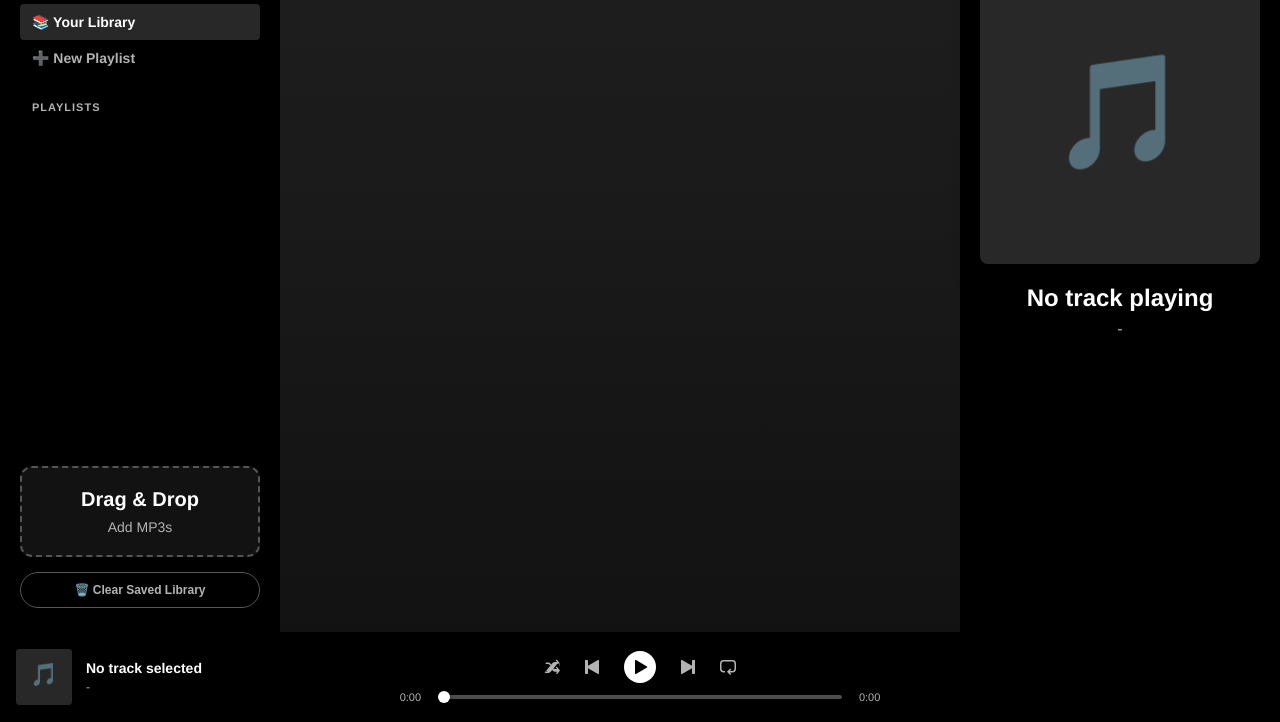
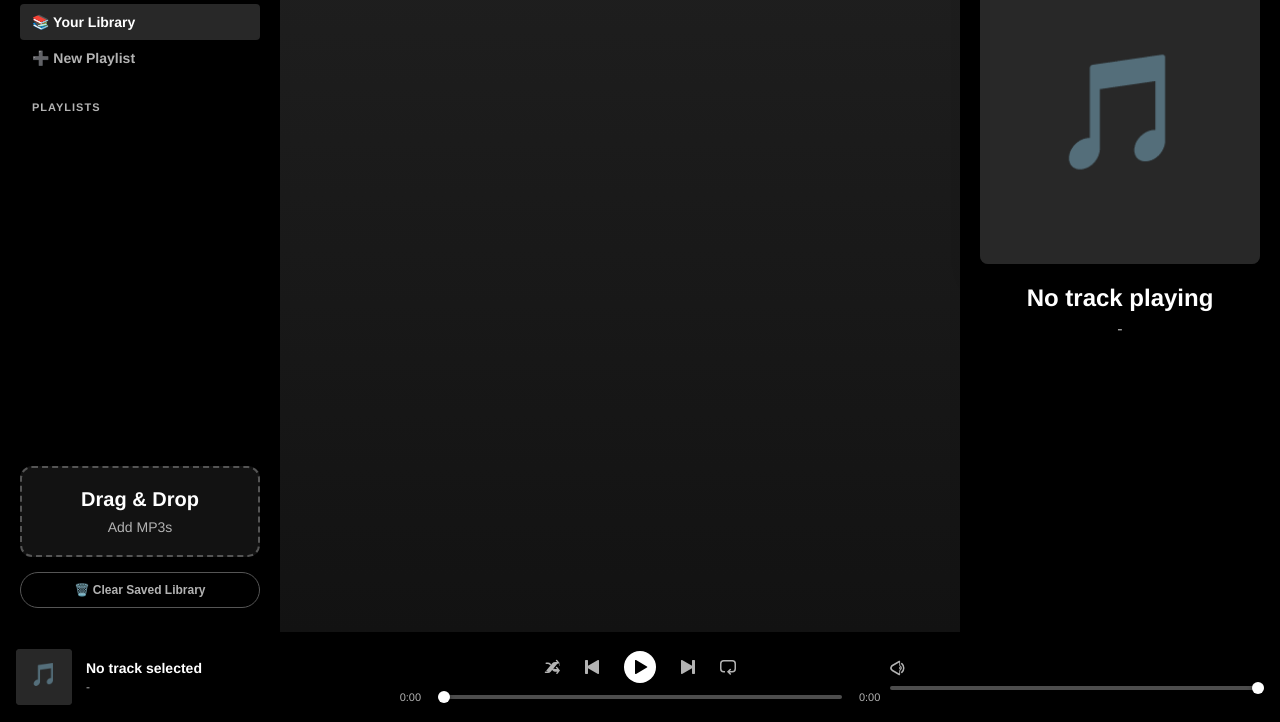
Before and after one commit to BNR5673475/Music, a plain HTML site: page index.html in a window 1280 px wide. Shown: the part 78-800 px from the top of the page. Drawn offline with Linux system fonts and the light colour scheme.

Commit message:
index.html

```diff
--- a/index.html
+++ b/index.html
@@ -76,7 +76,15 @@
                 <span id="total-time" class="time-display">0:00</span>
             </div>
         </div>
-        <div class="right-controls"></div>
+        <div class="right-controls">
+            <button class="icon-btn" id="mute-btn" title="Mute">
+                <svg id="vol-icon" role="img" height="16" width="16" viewBox="0 0 16 16"><path fill="currentColor" d="M9.741.85a.75.75 0 0 1 .375.65v13a.75.75 0 0 1-1.125.65l-6.925-4a3.642 3.642 0 0 1-1.33-4.967 3.639 3.639 0 0 1 1.33-1.325l6.925-4a.75.75 0 0 1 .75 0zm-6.924 5.3a2.139 2.139 0 0 0-1.05 1.85 2.14 2.14 0 0 0 1.05 1.85l6.425 3.71V2.44L2.817 6.15zM13 8a5 5 0 0 1-1.745 3.795.75.75 0 0 0 1.01 1.11A6.499 6.499 0 0 0 14.5 8a6.5 6.5 0 0 0-2.235-4.905.75.75 0 0 0-1.01 1.11A5 5 0 0 1 13 8zm-2.095 1.922a2.5 2.5 0 0 0 0-3.844.75.75 0 1 0-.96.96 1 1 0 0 1 0 1.924.75.75 0 1 0 .96.96z"></path></svg>
+                <svg id="mute-icon" style="display: none;" role="img" height="16" width="16" viewBox="0 0 16 16"><path fill="currentColor" d="M13.86 5.47a.75.75 0 0 0-1.061 0l-1.47 1.47-1.47-1.47A.75.75 0 0 0 8.8 6.53L10.269 8l-1.47 1.47a.75.75 0 1 0 1.06 1.06l1.47-1.47 1.47 1.47a.75.75 0 0 0 1.06-1.06L12.39 8l1.47-1.47a.75.75 0 0 0 0-1.06zM9.741.85a.75.75 0 0 1 .375.65v13a.75.75 0 0 1-1.125.65l-6.925-4a3.642 3.642 0 0 1-1.33-4.967 3.639 3.639 0 0 1 1.33-1.325l6.925-4a.75.75 0 0 1 .75 0zm-6.924 5.3a2.139 2.139 0 0 0-1.05 1.85 2.14 2.14 0 0 0 1.05 1.85l6.425 3.71V2.44L2.817 6.15z"></path></svg>
+            </button>
+            <div class="volume-container">
+                <input type="range" id="volume-bar" min="0" max="1" step="0.01" value="1">
+            </div>
+        </div>
     </div>
 
     <div id="playlist-modal" class="modal-overlay" style="display: none;">
```
